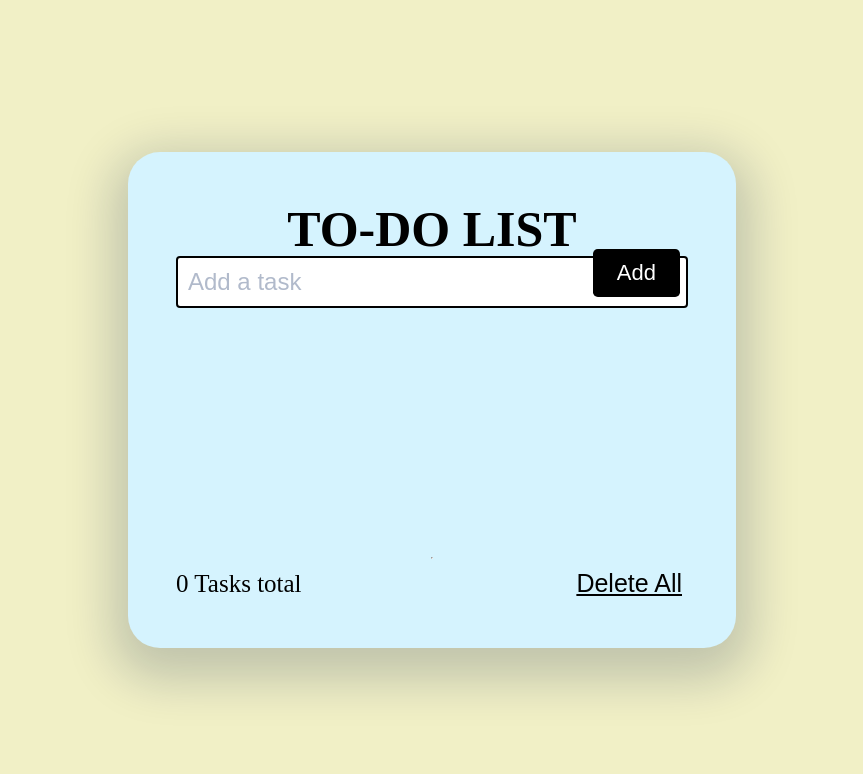
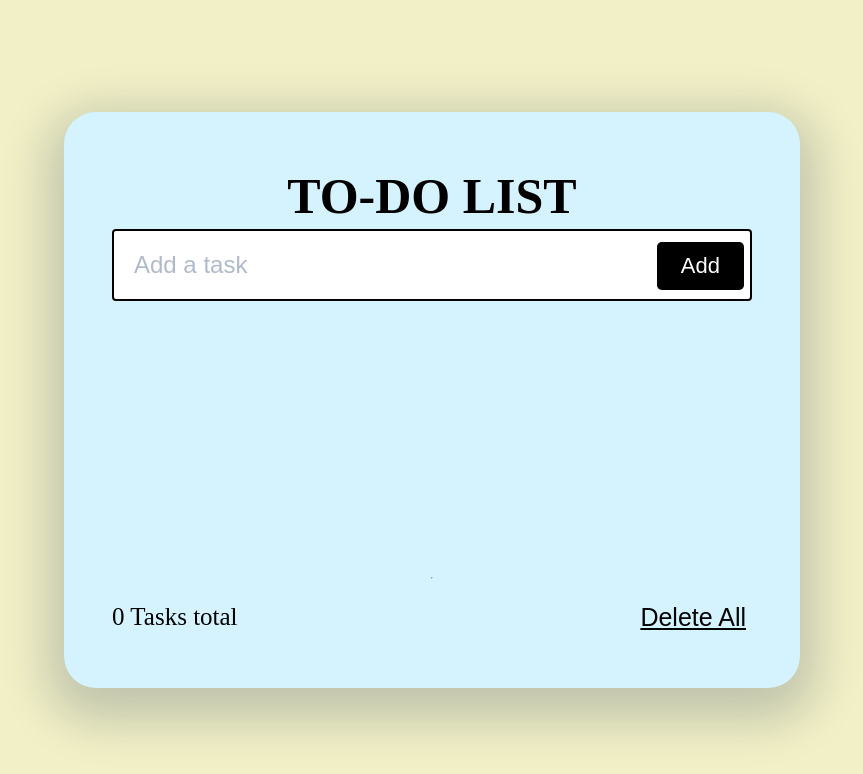
Before and after one commit to Yazan-ys202110319/To-Do-List, a plain HTML site: page index.html in a window 1280 px wide. Shown: the whole page, without its empty margins (208-1071 px from the left). Drawn offline with Linux system fonts and the light colour scheme.

Commit message:
Update style.css

```diff
--- a/style.css
+++ b/style.css
@@ -45,8 +45,8 @@ h2, p {
     border-radius: 32px;
     background: #d5f3fe;
     padding: 48px;
-    height: 50%;
-    width: 40%;
+    height: 60%;
+    width: 50%;
     box-shadow: 0 16px 48px 16px rgba(0, 23, 71, 0.20);
 }
 
@@ -56,7 +56,6 @@ h2 {
     color: black;
     text-align: center;
     font-size: 50px;
-    margin-bottom: 7px;
 }
 
 .input {
@@ -67,8 +66,8 @@ h2 {
 .input-field {
     width: 100%;
     border: 0.96px solid #d2d2d2bf;
-    border: 5px;
-    padding: 10px;
+    border: 8px;
+    padding: 20px;
     font-size: 24px;
     border-style: solid;
     border-width: 2.25px;
```
